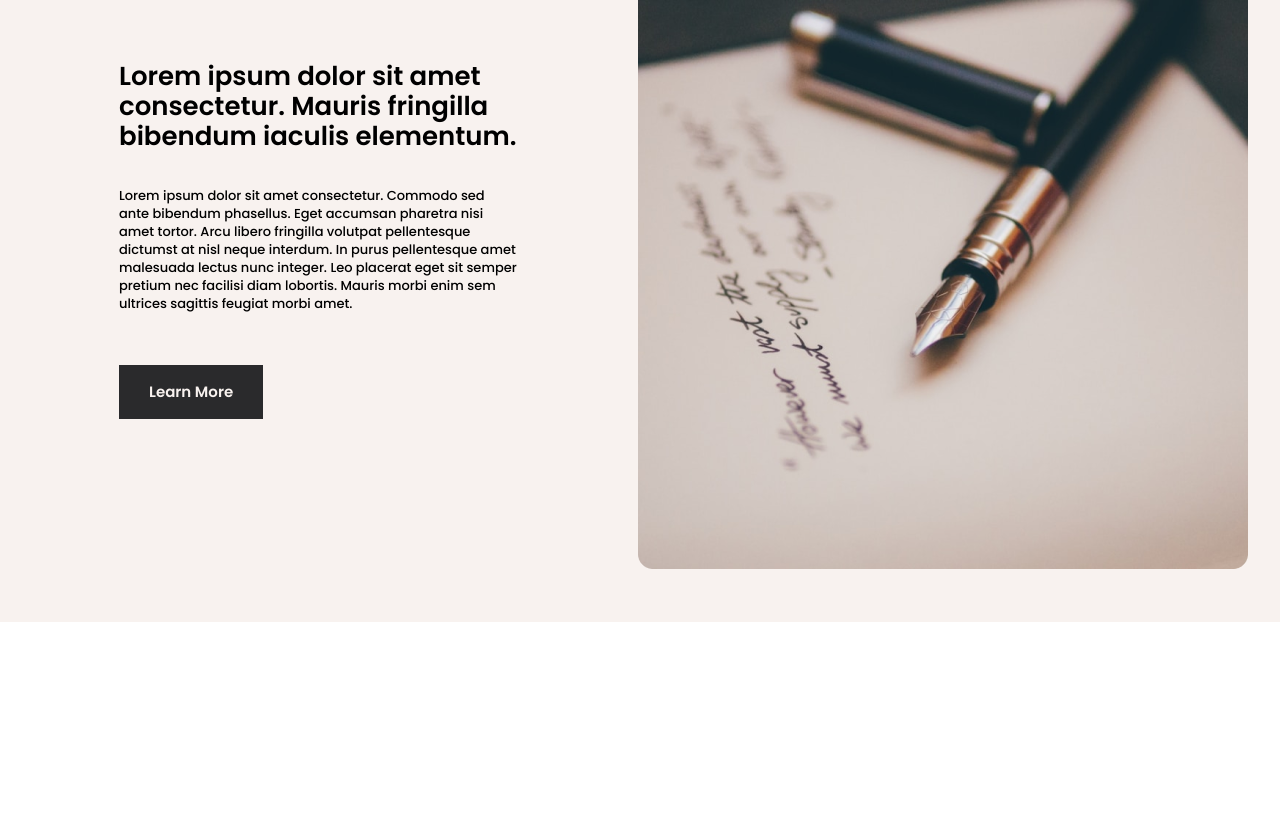
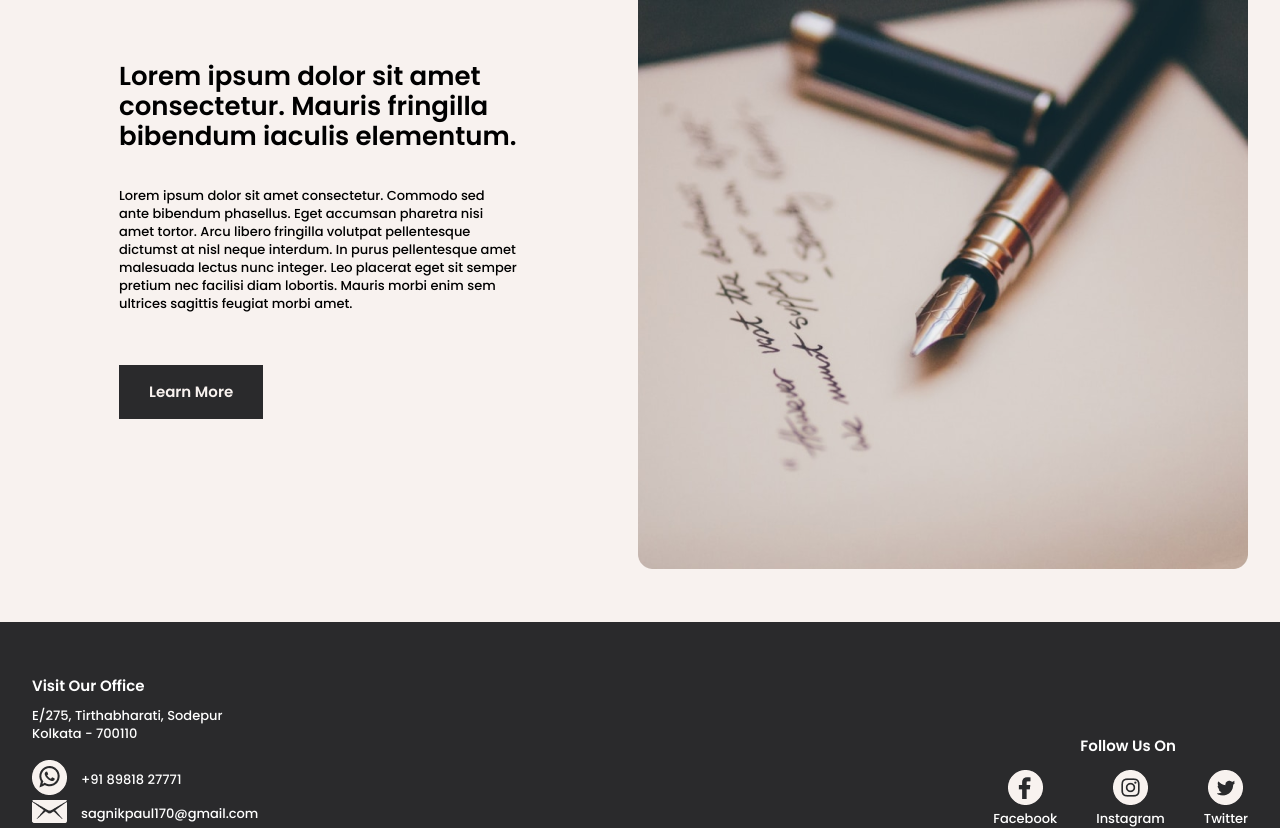
Before and after one commit to Rd-Haunted/bridge-to-justice, a plain HTML site: page index.html in a window 1280 px wide. Shown: the part 2431-3259 px from the top of the page. Before the commit the page ends 3053 px from the top, so only its background shows below. Drawn offline with Linux system fonts and the light colour scheme; a web font is replaced by a local one.

Commit message:
add footer css and html

```diff
--- a/index.html
+++ b/index.html
@@ -122,9 +122,33 @@
         <div class="footer_top">
             <div class="container">
                 <div class="footer_top_inner">
-
+                    <div class="footer_top_inner_left">
+                        <h2>Visit Our Office</h2>
+                        <p>E/275, Tirthabharati, Sodepur Kolkata - 700110</p>
+                        <ul>
+                            <li><a href="#"><span><img src="images/Whatsapp.png" alt="this is a image"></span>+91 89818 27771</a></li>
+                            <li><a href="#"><span><img src="images/Email.png" alt="this is a image"></span>sagnikpaul170@gmail.com</a></li>
+                        </ul>
+                    </div>
+                    <div class="footer_top_inner_right">
+                        <h3>Follow Us On</h3>
+                        <ul>
+                            <li>
+                                <a href="#"><span><img src="images/Facebook.png" alt="this is a image"></span>Facebook</a>
+                            </li>
+                            <li>
+                                <a href="#"><span><img src="images/Instagram.png" alt="this is a image"></span>Instagram</a>
+                            </li>
+                            <li>
+                                <a href="#"><span><img src="images/Twitter.png" alt="this is a image"></span>Twitter</a>
+                            </li>
+                        </ul>
+                    </div>
                 </div>
             </div>
+        </div>
+        <div class="footer_bottom">
+
         </div>
     </footer>
 </body>
--- a/style.css
+++ b/style.css
@@ -288,3 +288,79 @@ header{
 footer{
     background-color: #2A2A2C;
 }
+.footer_top_inner{
+    display: flex;
+    align-items: end;
+    justify-content: space-between;
+}
+.footer_top_inner_left h2{
+    font-family: 'Poppins';
+    font-style: normal;
+    font-weight: 600;
+    font-size: 15px;
+    line-height: 14px;
+    color: #FFFFFF;
+    margin-top: 57px;
+}
+.footer_top_inner_left p{
+    font-family: 'Poppins';
+    font-style: normal;
+    font-weight: 500;
+    font-size: 13px;
+    line-height: 18px;
+    color: #FFFFFF;
+    max-width: 191px;
+    margin: 14px 0px 17px 0px;
+}
+.footer_top_inner_left ul li a{
+    display: flex;
+    align-items: center;
+    font-family: 'Poppins';
+    font-style: normal;
+    font-weight: 500;
+    font-size: 13px;
+    line-height: 18px;
+    color: #FFFFFF;
+    margin-bottom: 14px;
+}
+.footer_top_inner_left ul li a:last-child{
+    margin-bottom: 0px;
+}
+.footer_top_inner_left ul li a span{
+    margin-right: 14px;
+}
+
+.footer_top_inner_right h3{
+    font-family: 'Poppins';
+    font-style: normal;
+    font-weight: 600;
+    font-size: 15px;
+    line-height: 14px;
+    color: #FFFFFF;
+    text-align: center;
+    margin-bottom: 17px;
+    margin-left: 15px;
+}
+.footer_top_inner_right ul{
+    display: flex;
+    align-items: center;
+    justify-content: space-between;
+}
+.footer_top_inner_right ul li a{
+    display: flex;
+    flex-direction: column;
+    justify-content: center;
+    align-items: center;
+    font-family: 'Poppins';
+    font-style: normal;
+    font-weight: 500;
+    font-size: 13px;
+    line-height: 18px;
+    color: #FFFFFF;
+}
+.footer_top_inner_right ul li{
+    margin-left: 39px;
+}
+.footer_top_inner_right ul li:first-child{
+    margin-left: 0;
+}
```
Also changed, not shown: images/Email.png (added), images/Facebook.png (added), images/Instagram.png (added), images/Twitter.png (added), images/Whatsapp.png (added).
